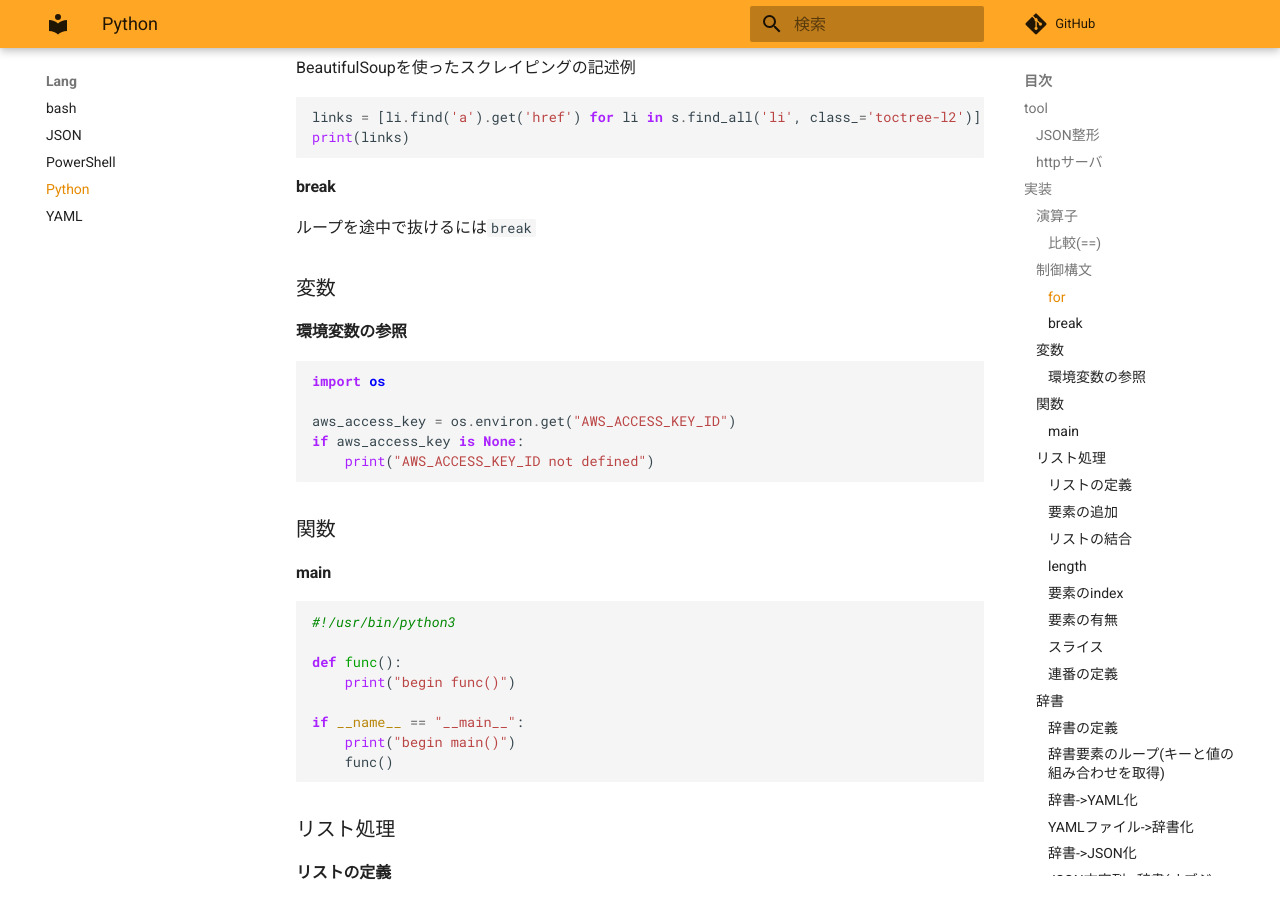
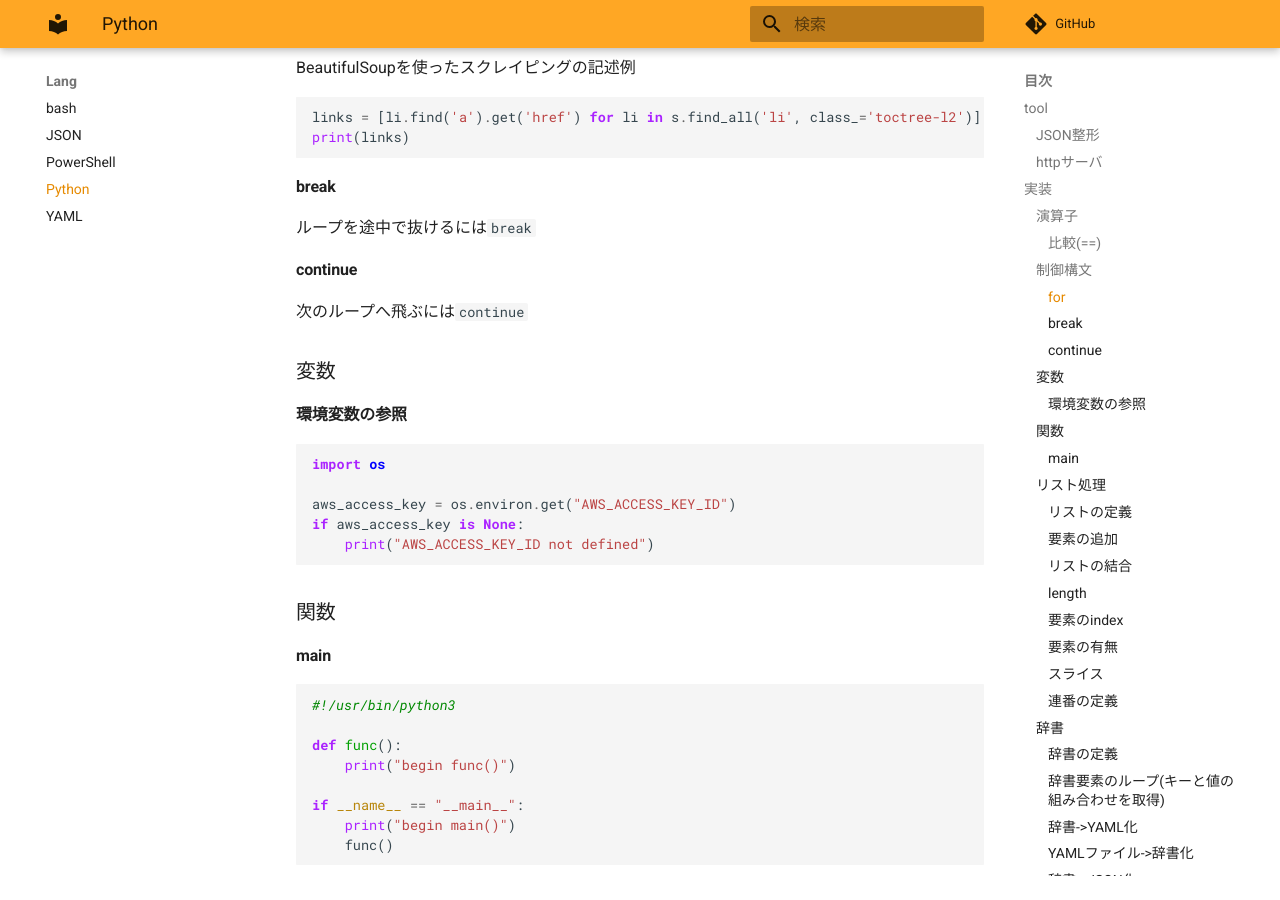
Before and after one commit to zaki-lknr/docs, an MkDocs documentation site: the page built from docs/lang/python.md, in a window 1280 px wide and 900 px high, scrolled down 1463 px. Built offline with MkDocs 1.6.1 and Material for MkDocs 9.7.7, drawn with Linux system fonts in a browser that asks for light colours; comment, search, counter and statistics services are not loaded.

Commit message:
add: lant/python: 次のループ

```diff
--- a/docs/lang/python.md
+++ b/docs/lang/python.md
@@ -76,6 +76,10 @@ print(links)
 #### break
 
 ループを途中で抜けるには`break`
+
+#### continue
+
+次のループへ飛ぶには`continue`
 
 ### 変数
 
```
